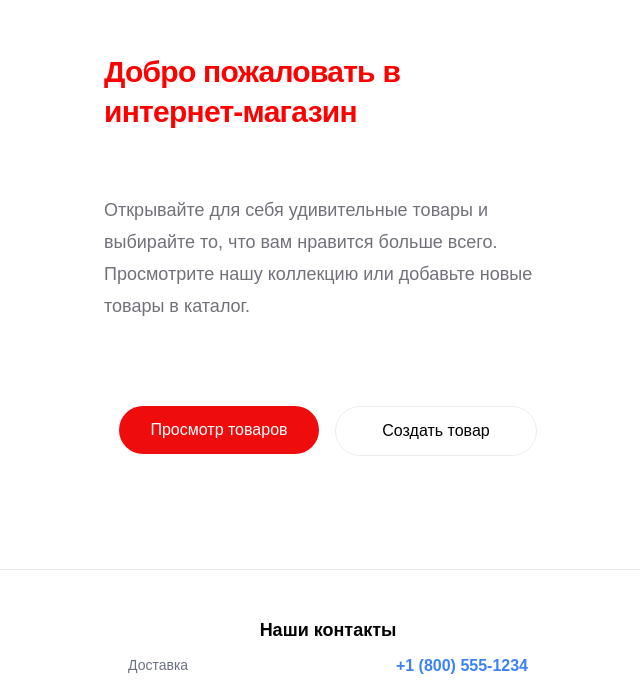
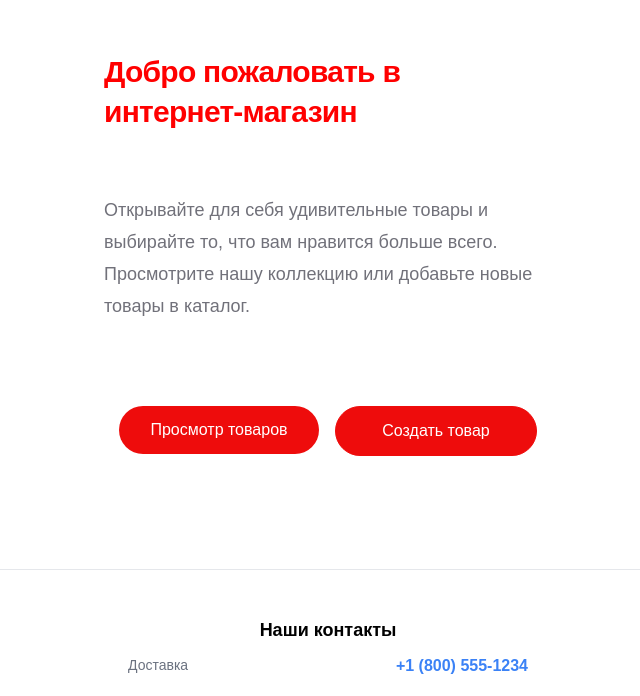
Before and after one commit to Alex135135/ecosistems, a Next.js app: page / in a window 1280 px wide. Shown: the part 104-800 px from the top of the page, without its empty margins (312-952 px from the left). Built offline with nearby package versions, Linux system fonts and the light colour scheme.

Commit message:
edit button

```diff
--- a/src/app/page.module.css
+++ b/src/app/page.module.css
@@ -80,8 +80,9 @@
     justify-content: center;
     border-radius: 9999px;
     padding: 0 1.25rem;
-    border: 1px solid var(--button-secondary-border, rgba(0, 0, 0, 0.08));
-    color: var(--button-secondary-text, #000000);
+    border: 1px solid var(--button-secondary-border, #ee0c0c);
+    color: var(--button-secondary-text, white);
+    background: #ee0c0c;
     text-decoration: none;
     transition: all 0.2s ease-in-out;
     white-space: nowrap;
```
